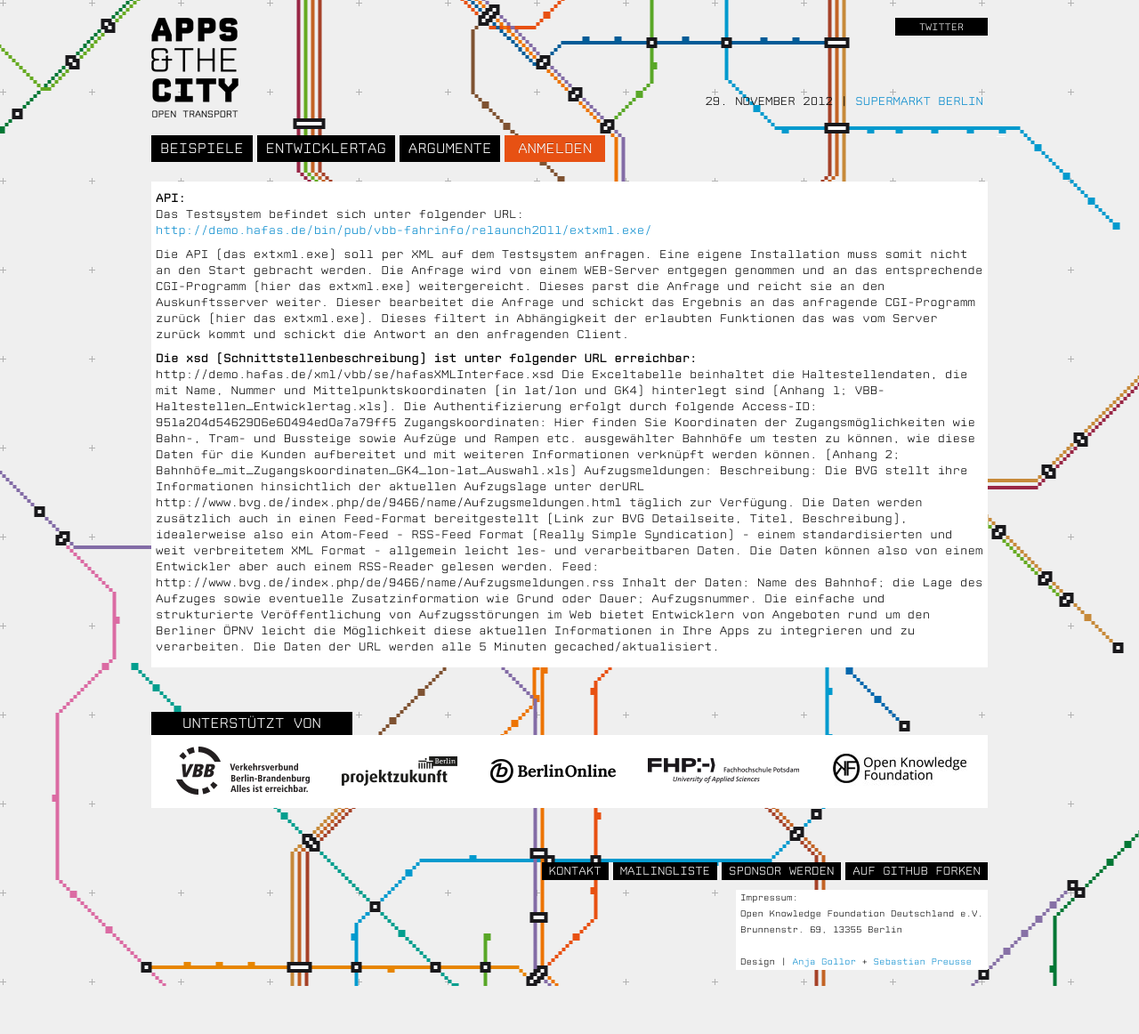
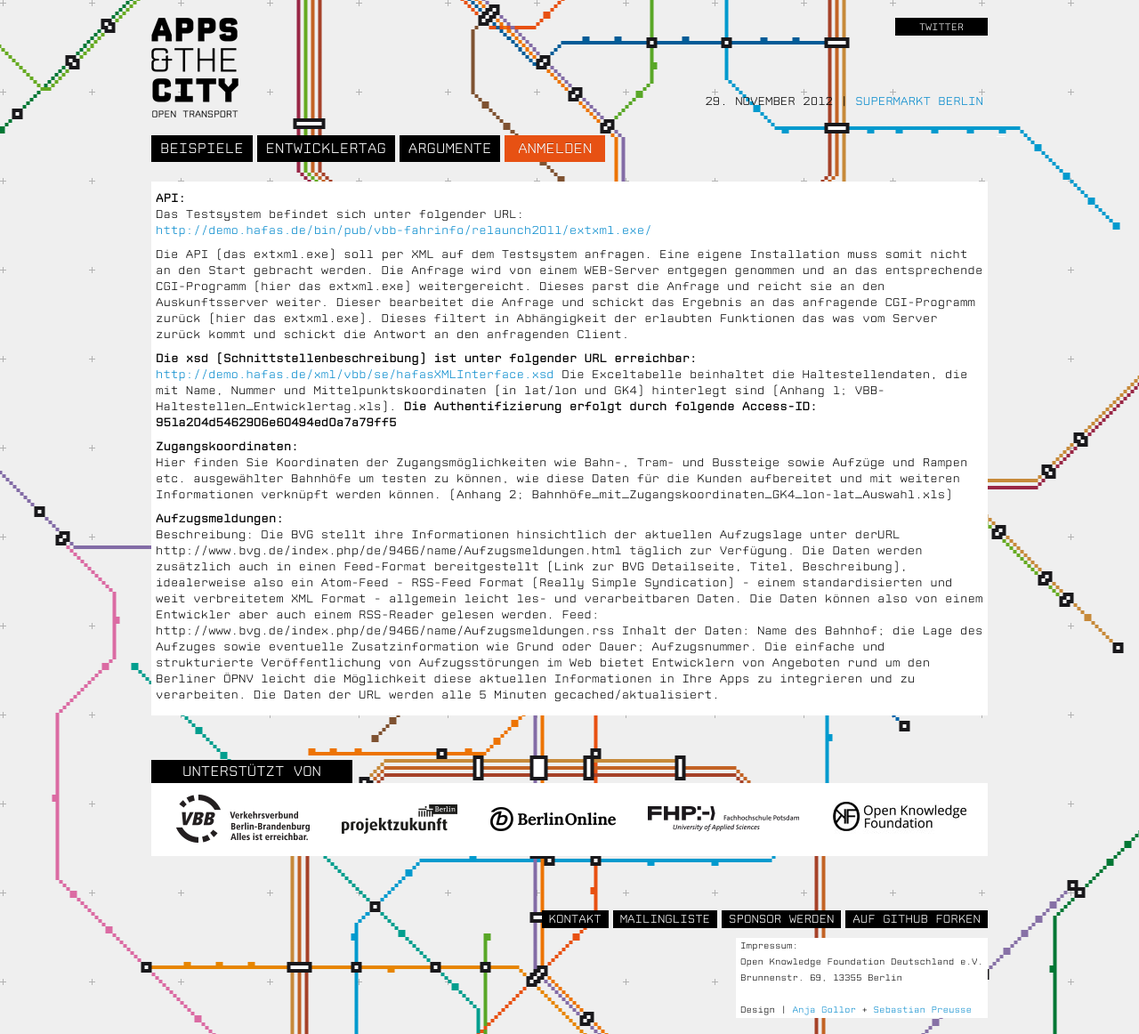
Before and after one commit to okfde/berlin.appsandthecity, a Jekyll site: the page built from daten.html, in a window 1280 px wide. Shown: the whole page at 89% size. Built offline with Jekyll 4.4.1, drawn with Linux system fonts in a browser that asks for light colours; nearby versions of some CDN libraries; Markdown is read by kramdown in place of the engine named in the settings; before the commit the page ends 1108 px from its top, so only the background shows below that; part of the change alters nothing that is shown.

Commit message:
text formatierung

```diff
--- a/daten.html
+++ b/daten.html
@@ -15,23 +15,25 @@ Die API (das extxml.exe) soll per XML auf dem Testsystem anfragen. Eine eigene I
 Die Anfrage wird von einem WEB-Server entgegen genommen und an das entsprechende CGI-Programm (hier das extxml.exe) weitergereicht. Dieses parst die Anfrage und reicht sie an den Auskunftsserver weiter. Dieser bearbeitet die Anfrage und schickt das Ergebnis an das anfragende CGI-Programm zurück (hier das extxml.exe). Dieses filtert in Abhängigkeit der erlaubten Funktionen das was vom Server zurück kommt und schickt die Antwort an den anfragenden Client.
 </p>
 <p><b>
-Die xsd (Schnittstellenbeschreibung) ist unter folgender URL erreichbar:</b>
+Die xsd (Schnittstellenbeschreibung) ist unter folgender URL erreichbar:</b><br>
 
-http://demo.hafas.de/xml/vbb/se/hafasXMLInterface.xsd
+<a href="http://demo.hafas.de/xml/vbb/se/hafasXMLInterface.xsd">http://demo.hafas.de/xml/vbb/se/hafasXMLInterface.xsd </a>
 
 Die Exceltabelle beinhaltet die Haltestellendaten, die mit Name, Nummer und Mittelpunktskoordinaten (in lat/lon und GK4) hinterlegt sind
 (Anhang 1; VBB-Haltestellen_Entwicklertag.xls).
 
-Die Authentifizierung erfolgt durch folgende Access-ID: 951a204d5462906e60494ed0a7a79ff5
-
-
-Zugangskoordinaten:
+<b>Die Authentifizierung erfolgt durch folgende Access-ID: 951a204d5462906e60494ed0a7a79ff5</b>
+ </p>
+<p>
+<b>Zugangskoordinaten:</b><br>
 
 Hier finden Sie Koordinaten der Zugangsmöglichkeiten wie Bahn-, Tram- und Bussteige sowie Aufzüge und Rampen etc. ausgewählter Bahnhöfe um testen zu können, wie diese Daten für die Kunden aufbereitet und mit weiteren Informationen verknüpft werden können.
 (Anhang 2; Bahnhöfe_mit_Zugangskoordinaten_GK4_lon-lat_Auswahl.xls)
 
+ </p>
+ <p>
+<b>Aufzugsmeldungen:</b><br>
 
-Aufzugsmeldungen:
 
 Beschreibung:
 Die BVG stellt ihre Informationen hinsichtlich der aktuellen Aufzugslage unter derURL http://www.bvg.de/index.php/de/9466/name/Aufzugsmeldungen.html täglich zur Verfügung. Die Daten werden zusätzlich auch in einen Feed-Format bereitgestellt (Link zur BVG Detailseite, Titel, Beschreibung), idealerweise also ein Atom-Feed - RSS-Feed Format (Really Simple Syndication) - einem standardisierten und weit verbreitetem XML Format - allgemein leicht les- und verarbeitbaren Daten. Die Daten können also von einem Entwickler aber auch einem RSS-Reader gelesen werden.
```
